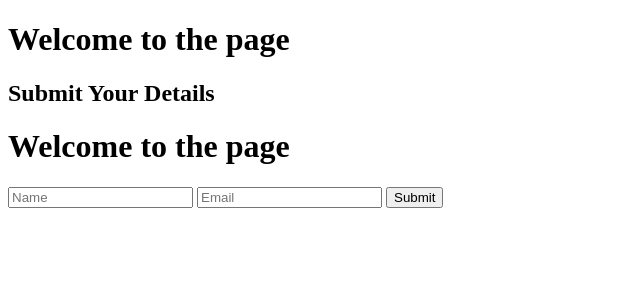
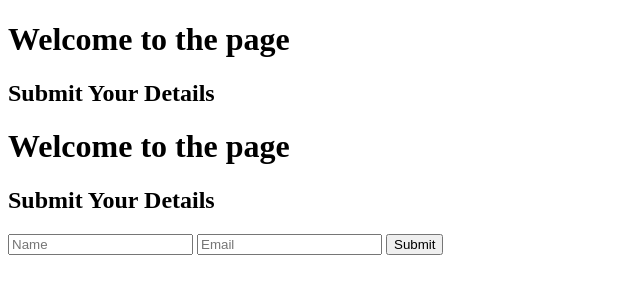
Before and after one commit to Praveenj77/Tutedude, a plain HTML site: page index.html in a window 1280 px wide. Shown: the whole page, without its empty margins (0-640 px from the left). Drawn offline with Linux system fonts and the light colour scheme.

Commit message:
added 2 h1 h2

```diff
--- a/index.html
+++ b/index.html
@@ -9,6 +9,7 @@
     <h1>Welcome to the page</h1>
     <h2>Submit Your Details</h2>
     <h1>Welcome to the page</h1>
+    <h2>Submit Your Details</h2>
     <form id="form">
         <input type="text" id="name" name="name" placeholder="Name" required>
         <input type="email" id="email" name="email" placeholder="Email" required>
```
